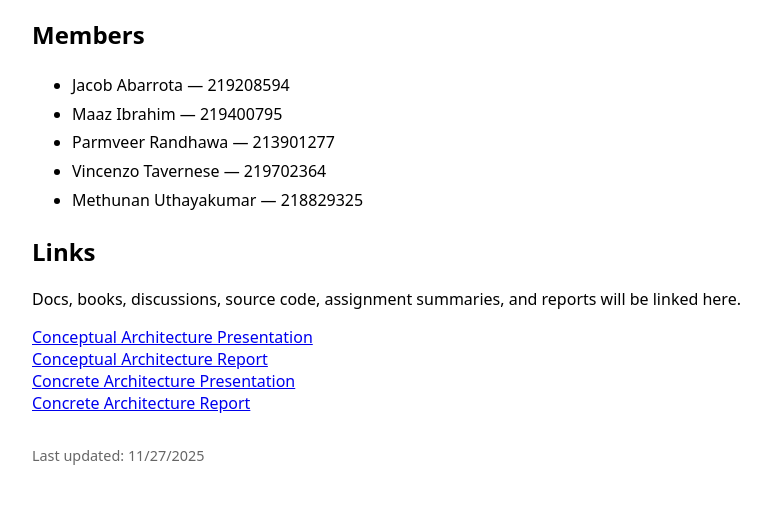
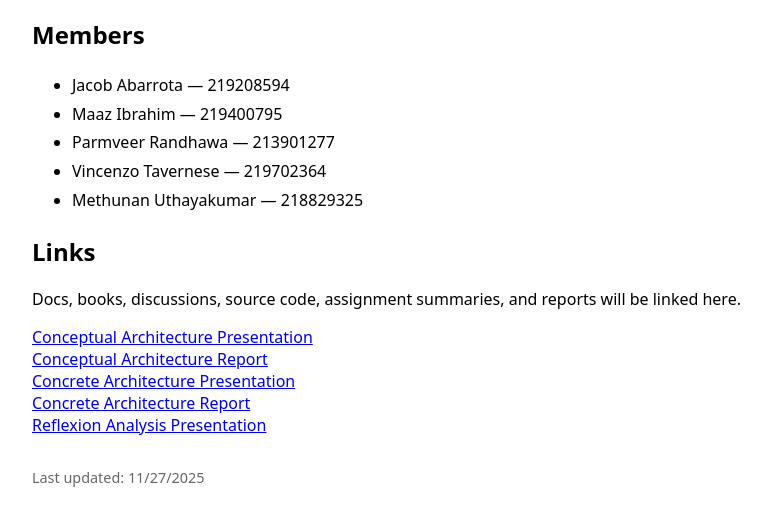
Before and after one commit to jacobm00517/Apache-Hadoop-Analysis, a plain HTML site: page index.html in a window 1280 px wide. Shown: the part 119-644 px from the top of the page, without its empty margins (248-1019 px from the left). Drawn offline with Linux system fonts and the light colour scheme.

Commit message:
Add Reflexion Analysis Presentation link to index.html

```diff
--- a/index.html
+++ b/index.html
@@ -34,6 +34,8 @@
   <a href="https://docs.google.com/presentation/d/1GgZFv9ig0MdopiN0llBE-SoKfrO2MCaFrdhi0TMe3nY/edit?usp=sharing">Concrete Architecture Presentation</a>
   <br>
   <a href="https://docs.google.com/document/d/1yqFUZeDrTjEE-lnxEETUcBc5IafEPu6UZCm2pwmIFX8/edit?usp=sharing">Concrete Architecture Report</a>
+  <br>
+  <a href="https://docs.google.com/presentation/d/10MEUYdRril84mckTKS08iKwDhBNmI0gc91i1LYblknU/edit?usp=sharing">Reflexion Analysis Presentation</a>
 
 
   <footer>Last updated: <span id="d"></span><script>document.getElementById('d').textContent=new Date().toLocaleDateString();</script></footer>
```
